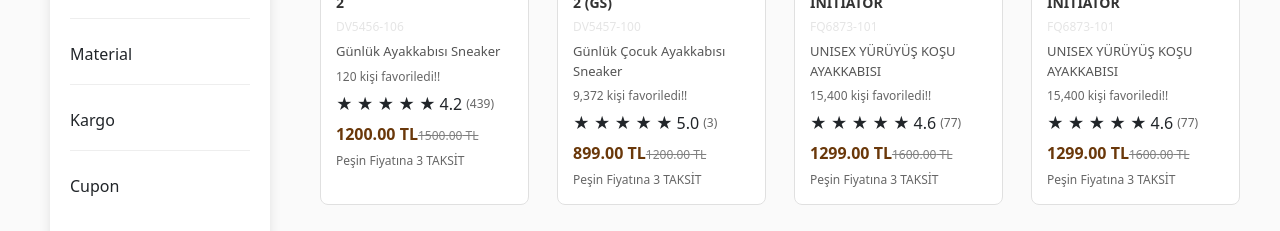
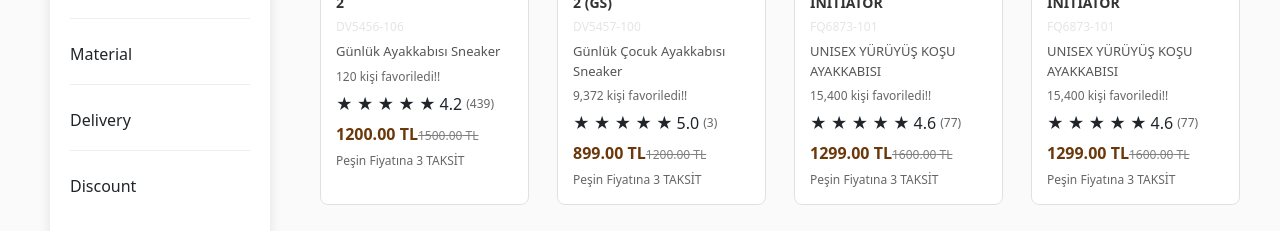
Before and after one commit to Ipekyurttas/ShoeVibes, a React (Vite) app: page /men in a window 1280 px wide. Shown: the part 518-749 px from the top of the page. Built offline with nearby package versions, Linux system fonts and the light colour scheme.

Commit message:
category

```diff
--- a/src/component/CategorySideBar.jsx
+++ b/src/component/CategorySideBar.jsx
@@ -18,7 +18,7 @@ const CategorySidebar = () => {
     },
     {
       name: 'Color',
-      options: ['Siyah', 'Bej', 'Kırmızı', 'Mavi','Gri','Beyaz','Yeşil','Pembe','Sarı']
+      options: ['Black', 'Bej', 'Red', 'Blue','Grey','White','Green','Pink','Yellow']
     },
     {
       name: 'Price',
@@ -30,15 +30,15 @@ const CategorySidebar = () => {
     },
     {
       name: 'Material',
-      options: ['Suni Deri', 'Hakiki Deri', 'Kauçuk','Kumaş','Ortopedik']
+      options: ['Artificial Leather', 'Genuine Leather', 'Rubber','Fabric','Orthopedic']
     },
     {
-      name: 'Kargo',
-      options: ['Bedava Kargo']
+      name: 'Delivery',
+      options: ['Free Delivery']
     },
     {
-      name: 'Cupon',
-      options: ['Kuponlu Ürün']
+      name: 'Discount',
+      options: ['Discounted Product']
     }
   ];
 
```
